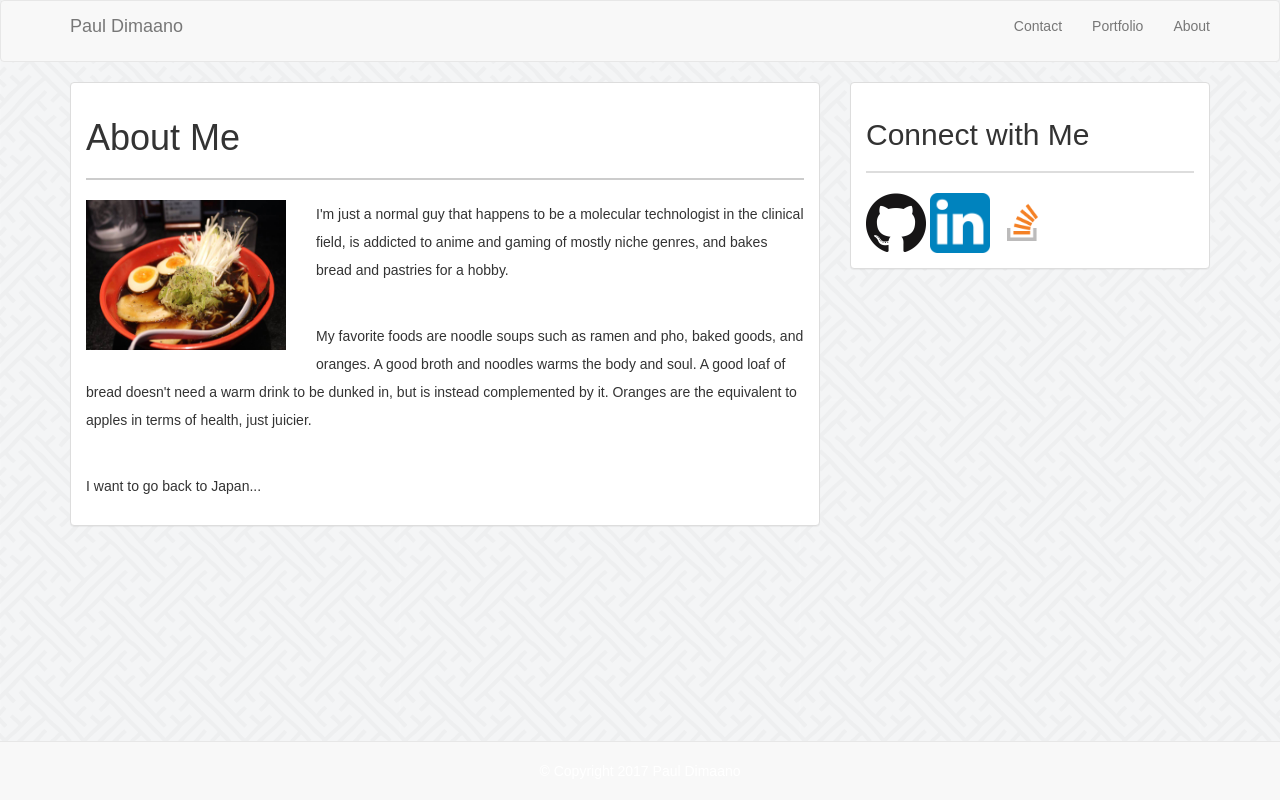
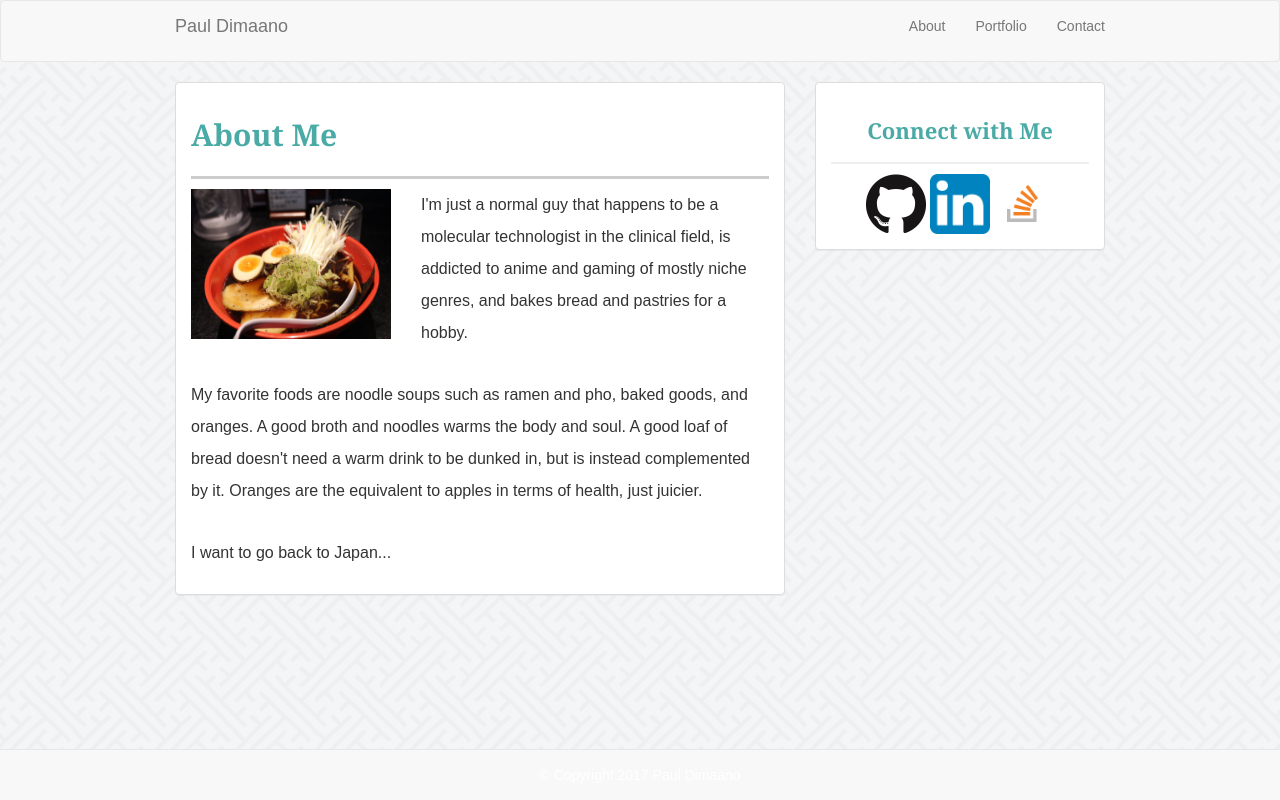
Before and after one commit to dctreborn/Bootstrap-Portfolio, a PHP site: page / in a window 1280 px wide. Run offline with PHP 8.4, Linux system fonts and the light colour scheme; some libraries are stand-ins or nearby versions.

Commit message:
added header styling and container size

```diff
--- a/assets/css/style.css
+++ b/assets/css/style.css
@@ -1,19 +1,20 @@
 body {
 	font-family: "Arial", "Helvetica Neue", Helvetica, sans-serif;
-	line-height: 200%;
 	background-image: url(../images/sayagata.png);
 }
 
-hr {
-    border-width: 1.5px;
-    border-style: solid;
-    border-color: #cccccc;
+h1 {
+	padding-bottom: 25px;
+	font-size: 30px;
+	font-weight: bold;
+	border-bottom: 3px solid #cccccc;
 }
 
-
-.pic {
-	margin-right: 30px;
-	margin-bottom: 20px;
+h2 {
+	padding-bottom: 20px;
+	font-size: 22px;
+	font-weight: bold;
+	border-bottom: 2px solid #eeeeee;
 }
 
 hr.sidebar {
@@ -21,6 +22,26 @@ hr.sidebar {
 	background-color: #ffffff;
 }
 
+p.about {
+	line-height: 200%;
+	font-size: 16px;
+}
+
+.container {
+	width: 960px;
+}
+
+.pic {
+	margin-right: 30px;
+	margin-bottom: 20px;
+}
+
+.teal {
+    color: #4aaaa5;
+    font-family: "Georgia", "Times New Roman", Times, serif;
+    font-weight: bold;
+}
+
 #footer {
 	color: #fff;
 	float: none;
--- a/index.html
+++ b/index.html
@@ -17,9 +17,9 @@
 
 			<!-- Links -->
 			<ul class="nav navbar-nav navbar-right">
+					<li><a href="index.html">About</a></li>
+					<li><a href="portfolio.html">Portfolio</a></li>
 					<li><a href="contact.html">Contact</a></li>
-					<li><a href="portfolio.html">Portfolio</a></li>
-					<li><a href="index.html">About</a></li>
 			</ul>
 	    </div>
 	</nav>
@@ -30,14 +30,14 @@
 			<div class="col-md-8 col-lg-8">
 				<div class="panel panel-default">
   					<div class="panel-body">
-						<h1>About Me</h1>
-						<hr>
+						<h1 class="teal">About Me</h1>
+
 						<img class="pull-left pic" src="assets/images/me.jpg" alt="ramen" title="Delicious ramen" height="150" width="200">
-						<p>I'm just a normal guy that happens to be a molecular technologist in the clinical field, is addicted to anime and gaming of mostly niche genres, and bakes bread and pastries for a hobby.</p>
+						<p class="about">I'm just a normal guy that happens to be a molecular technologist in the clinical field, is addicted to anime and gaming of mostly niche genres, and bakes bread and pastries for a hobby.</p>
 						<br>
-						<p>My favorite foods are noodle soups such as ramen and pho, baked goods, and oranges. A good broth and noodles warms the body and soul. A good loaf of bread doesn't need a warm drink to be dunked in, but is instead complemented by it. Oranges are the equivalent to apples in terms of health, just juicier.</p>
+						<p class="about">My favorite foods are noodle soups such as ramen and pho, baked goods, and oranges. A good broth and noodles warms the body and soul. A good loaf of bread doesn't need a warm drink to be dunked in, but is instead complemented by it. Oranges are the equivalent to apples in terms of health, just juicier.</p>
 						<br>
-						<p>I want to go back to Japan...</p>
+						<p 	class="about">I want to go back to Japan...</p>
 					</div>
 				</div>
 			</div>
@@ -45,10 +45,9 @@
 			<!-- Connect with Me -->
 			<div class="col-md-4 col-lg-4">
 				<div class="panel panel-default">
-				  <div class="panel-body">
-				  	<h2>Connect with Me</h2>
+				  <div class="panel-body text-center">
+				  	<h2 class="teal">Connect with Me</h2>
 				   	<!--Git image-->
-				   	<hr class="sidebar">
 					<a href="https://github.com/rukaroa"><img class="rotate icon" src="assets/images/git.png" alt="github" height="60" width="60"></a>
 					<!--LinkedIn image-->
 					<a href="https://www.linkedin.com/in/paul-dimaano-9777a284"><img class="rotate icon" alt="linkedin" src="assets/images/linkedin.png" height="60" width="60"></a>
```
